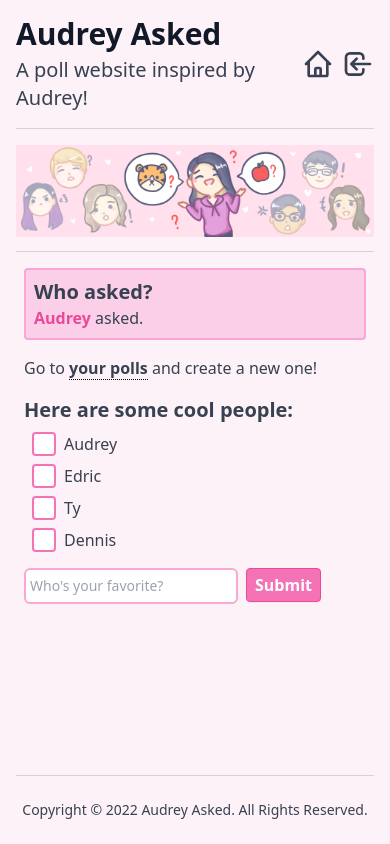
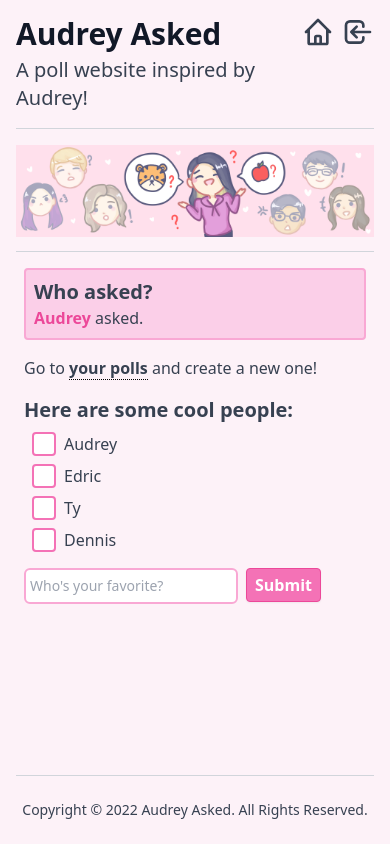
Before and after one commit to Den4200/audreyasked, a Next.js app: page / in a window 390 px wide. Built offline with nearby package versions, Linux system fonts and the light colour scheme; no server answers; what tailwindcss-named-groups would draw is missing.

Commit message:
Add proper mobile styling for navbar.

```diff
--- a/src/templates/Main.tsx
+++ b/src/templates/Main.tsx
@@ -52,7 +52,7 @@ const Main = (props: MainProps) => {
           </h1>
           <h2 className="mb-4 text-xl">{props.description}</h2>
         </div>
-        <div className="-mt-4 flex items-center space-x-2">
+        <div className="flex-none grid grid-rows-2 grid-cols-2 w-20 h-20 -mr-2 sm:flex sm:items-center sm:space-x-2 sm:w-auto sm:h-auto sm:mr-0">
           <Link href="/" passHref={true}>
             <HomeIcon
               className="w-8 cursor-pointer"
```
